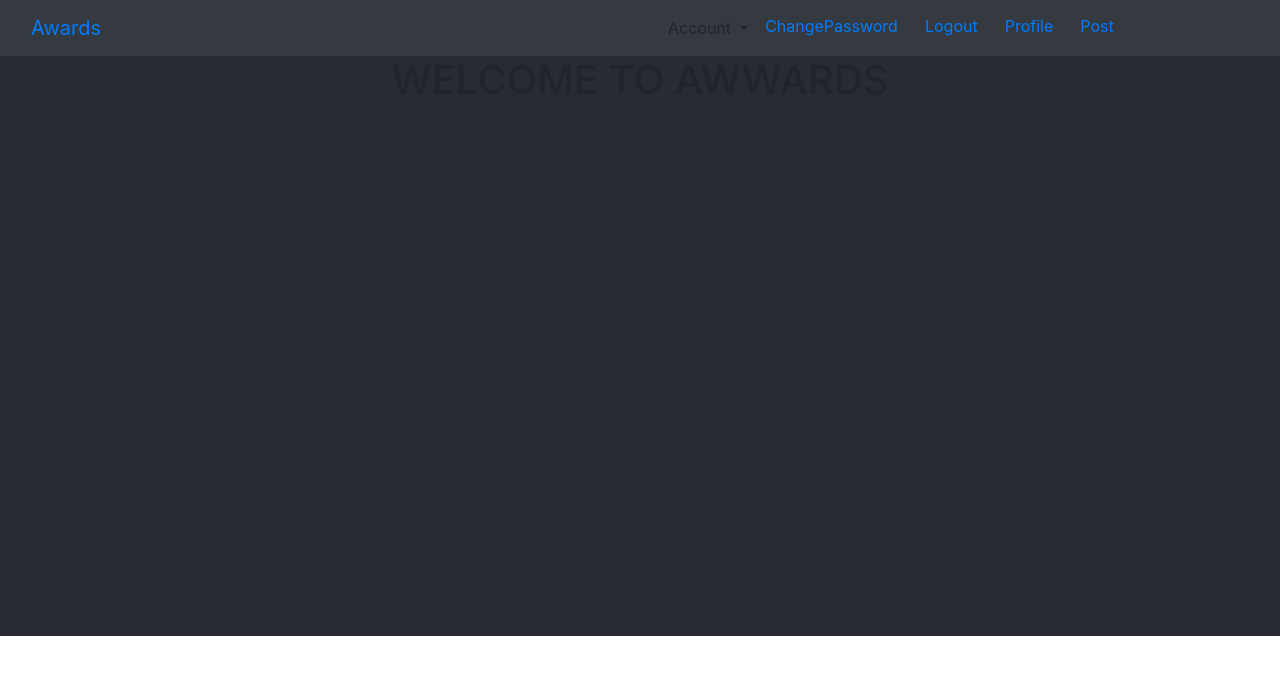
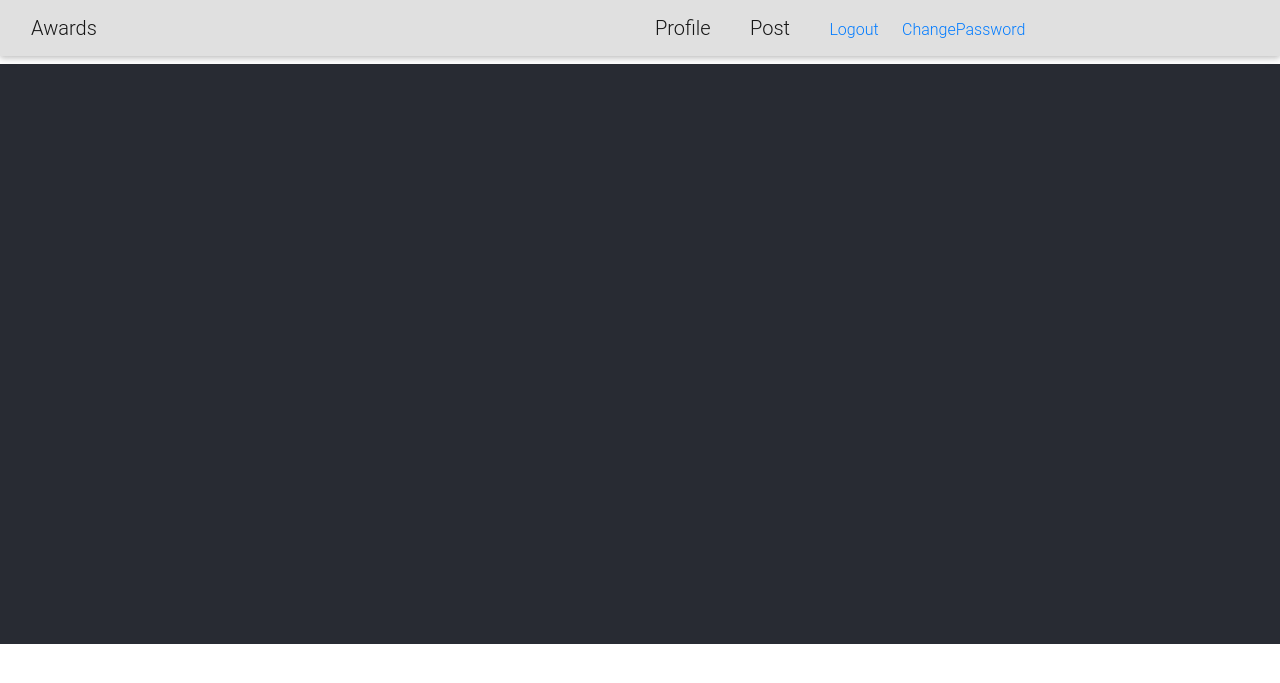
Before and after one commit to lavylipesh/Our-awards, a Django app: page / in a window 1280 px wide. Shown: the top 683 px of the page. Run offline with Django 3.2, Linux system fonts and the light colour scheme; the visitor is signed in with stand-in values (Sample User, id 1); data that the repository does not hold is empty; some libraries are stand-ins or nearby versions.

Commit message:
change fonts in navbar and cards

```diff
--- a/awards/templates/base.html
+++ b/awards/templates/base.html
@@ -5,16 +5,28 @@
 {% block styles %}
 {% bootstrap_css %}
 <link rel="stylesheet" href="{% static 'css/awards.css' %}">
+<link rel="stylesheet" href="https://use.fontawesome.com/releases/v5.8.2/css/all.css">
+<link href="https://cdnjs.cloudflare.com/ajax/libs/twitter-bootstrap/4.3.1/css/bootstrap.min.css" rel="stylesheet">
+<link href="https://cdnjs.cloudflare.com/ajax/libs/mdbootstrap/4.8.10/css/mdb.min.css" rel="stylesheet">
 {% endblock %}
 </head>
+
 <body>
     {% include "navbar.html" %}
     {% block content %}
 
     {% block scripts %}
     <script src="https://ajax.googleapis.com/ajax/libs/jquery/3.2.1/jquery.min.js"></script>
+    <script type="text/javascript" src="https://cdnjs.cloudflare.com/ajax/libs/jquery/3.4.1/jquery.min.js"></script>
+    <script type="text/javascript"
+        src="https://cdnjs.cloudflare.com/ajax/libs/popper.js/1.14.4/umd/popper.min.js"></script>
+    <script type="text/javascript"
+        src="https://cdnjs.cloudflare.com/ajax/libs/twitter-bootstrap/4.3.1/js/bootstrap.min.js"></script>
+    <script type="text/javascript"
+        src="https://cdnjs.cloudflare.com/ajax/libs/mdbootstrap/4.8.10/js/mdb.min.js"></script>
     {% bootstrap_javascript %}
     {% endblock %}
     {% endblock %}
 </body>
+
 </html>
--- a/awards/templates/index.html
+++ b/awards/templates/index.html
@@ -1,20 +1,26 @@
 {% extends 'base.html' %}
 {% block content %}
 <div id="yeay">
-<h1 class="text-center"> WELCOME TO AWWARDS</h1>
+  <h1 class="text-center"></h1>
 </div>
-{% for project in projects %}
-<div class="card-columns">
-    <div class="card ">
-      <div class="card-body text-center">
-          <img class="card-img-top" src="{{project.image.url}}" alt="Card image" height="300vh">
 
-        <h4 class="card-title">{{project.title}}</h4>
+<div class="container-fluid">
+  <br>
+  <div class="row">
+      {% for project in projects %}
+      <div class="col-md-4">
+          <div class="card">
+              <img class="card-img-top" height="400px" src="{{project.image.url}}" alt="Card image cap">
+              <div class="card-body">
+                  <p class="card-text"><strong>{{project.title}}</strong>:
+                      {{project.description |truncatechars_html:170}}</p>
+                  <p class="card-text"><strong>By</strong>:{{project.editor}} </p>
+                  <a href="{{project.link}}" target="_blank" class="btn btn-primary">Live site</a>
+              </div>
+          </div>
+      </div>
+      {% endfor %}
+  </div>
 
-        <p class="card-text">{{project.description}}</p>
-        <p class="card-text">Project by:{{project.editor}}</p>
-        <a href="{{project.link}}" class="btn btn-primary">View project</a>
-      </div>
-    </div>
-  {% endfor %}
+</div>
 {% endblock content %}
--- a/awards/templates/navbar.html
+++ b/awards/templates/navbar.html
@@ -1,4 +1,4 @@
-<nav class="navbar navbar-expand-sm bg-dark">
+<nav class="navbar navbar-expand-sm bg-light navbar-light" id="navbar">
   <div class="container-fluid">
     <div class="navbar-header">
       <a class="navbar-brand" href="{% url 'index' %}">Awards</a>
@@ -6,25 +6,20 @@
     <div class="col-sm-6 col-md-6">
             {% if user.is_authenticated %}
 
-                <a href="#" class="dropdown-toggle btn btn-default" data-toggle="dropdown" role="button" aria-expanded="false">Account
-                          <span class="caret"></span>
-                      </a>
+                    <a class="navbar-brand" href="{% url 'profile' %}">Profile</a>&nbsp;&nbsp;&nbsp;&nbsp;&nbsp;
+                    <a class="navbar-brand" href="{% url 'upload' %}">Post</a>&nbsp;&nbsp;&nbsp;&nbsp;&nbsp;
+                    <a href="/logout">Logout</a>&nbsp;&nbsp;&nbsp;&nbsp;&nbsp;
+                    <a href="/accounts/password/change">ChangePassword</a>
 
-
-
-                    <a href="/accounts/password/change">ChangePassword</a>&nbsp;&nbsp;&nbsp;&nbsp;&nbsp;
-
-                    <a href="/logout">Logout</a>&nbsp;&nbsp;&nbsp;&nbsp;&nbsp;
-                    <a href="/profile">Profile</a>&nbsp;&nbsp;&nbsp;&nbsp;&nbsp;
-                    <a href="/upload">Post</a>
 
 
             {% else %}
 
-              <a class='btn btn-default' href="/accounts/login">Login</a>
+              <button class='btn btn-default' href="/accounts/login">Login</button>
 
 
             {% endif %}
           </div>
+
   </div>
 </nav>
--- a/awards/templates/profile.html
+++ b/awards/templates/profile.html
@@ -9,7 +9,7 @@
             <h2 class="account-heading">{{user.username}}</h2>
             <p class="text-secondary">{{user.email}}</p>
 
-            <a class='btn btn-primary' href="/update">Update Profile</a>
+            <a href="/update">Update Profile</a>
 
         </div>
 
```
Lines whose indentation alone changed are shown as unchanged.
